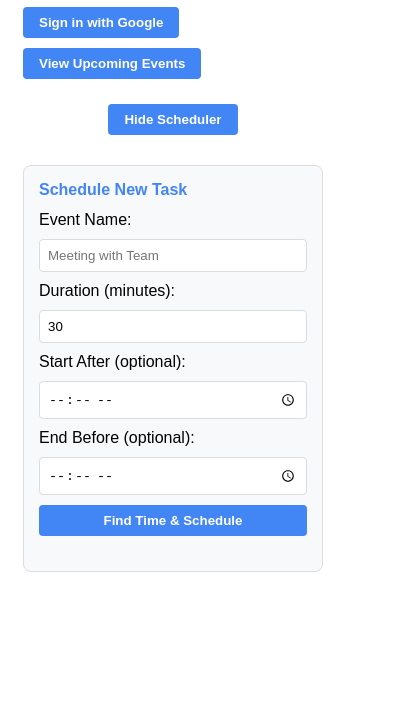
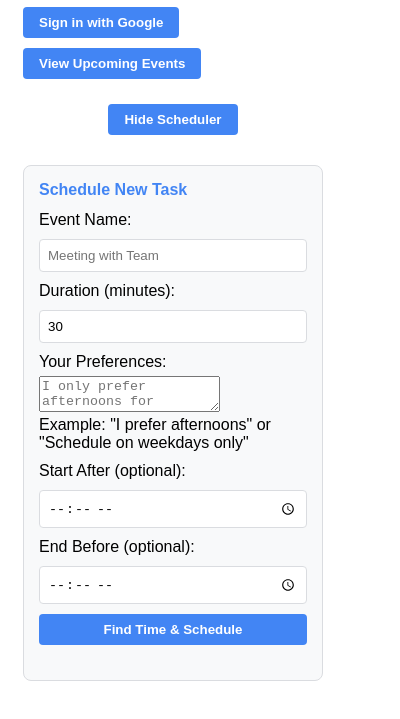
Before and after one commit to Atticus-Wong/MeetMate, a browser extension: page popup.html in a window 400 px wide. Both pictures are taken after a click on the button "Schedule New Meeting". Shown: the part 95-814 px from the top of the page. Drawn offline with Linux system fonts and the light colour scheme.

Commit message:
got box for preferences

```diff
--- a/popup.html
+++ b/popup.html
@@ -127,6 +127,14 @@
           value="30"
         />
       </div>
+
+
+       <div class="form-group">
+        <label for="user-preference">Your Preferences:</label>
+        <textarea id="user-preference" placeholder="I only prefer afternoons for meetings"></textarea>
+        <div class="preference-example">Example: "I prefer afternoons" or "Schedule on weekdays only"</div>
+      </div>
+
       <div class="form-group">
         <label for="start-time">Start After (optional):</label>
         <input type="time" id="start-time" />
```
